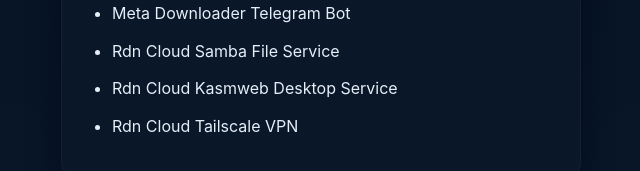
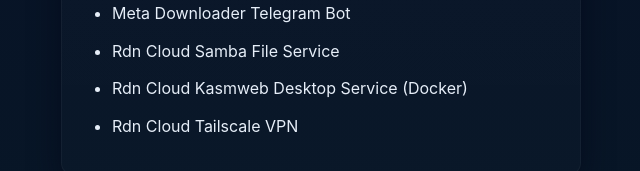
Before and after one commit to RahadyanRizqy/DumpFiles, a plain HTML site: page inactive/index.html in a window 1280 px wide. Shown: the part 405-576 px from the top of the page, 319-959 px from the left. Drawn offline with Linux system fonts and the light colour scheme.

Commit message:
Update index.html

```diff
--- a/inactive/index.html
+++ b/inactive/index.html
@@ -52,7 +52,7 @@
       <li>LupicalChat Whatsapp Bot</li>
       <li>Meta Downloader Telegram Bot</li>
       <li>Rdn Cloud Samba File Service</li>
-      <li>Rdn Cloud Kasmweb Desktop Service</li>
+      <li>Rdn Cloud Kasmweb Desktop Service (Docker)</li>
       <li>Rdn Cloud Tailscale VPN</li>
     </ul>
   </div>
```
